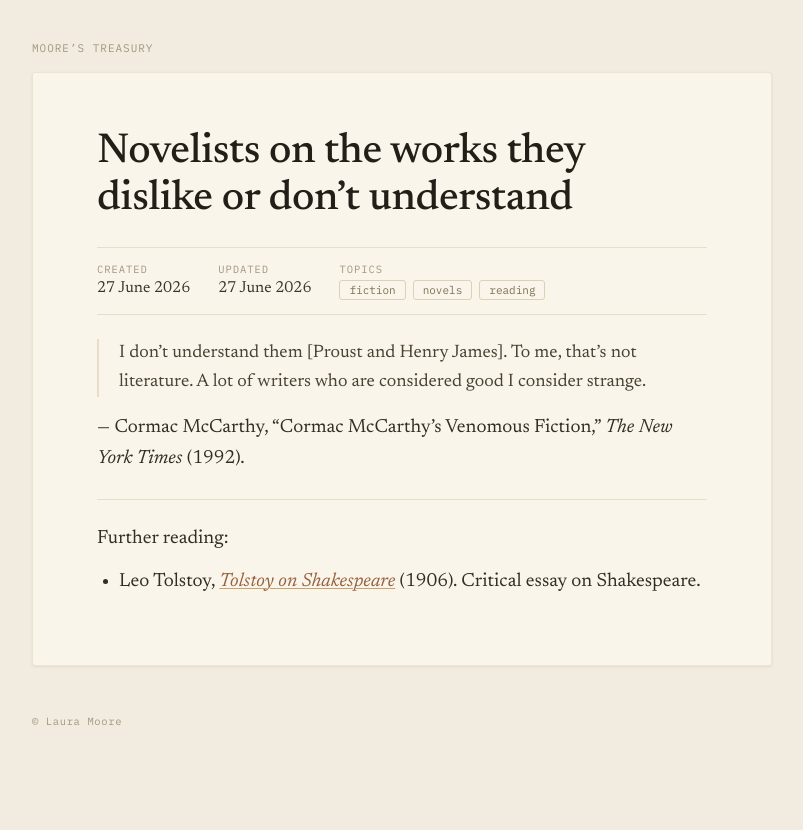
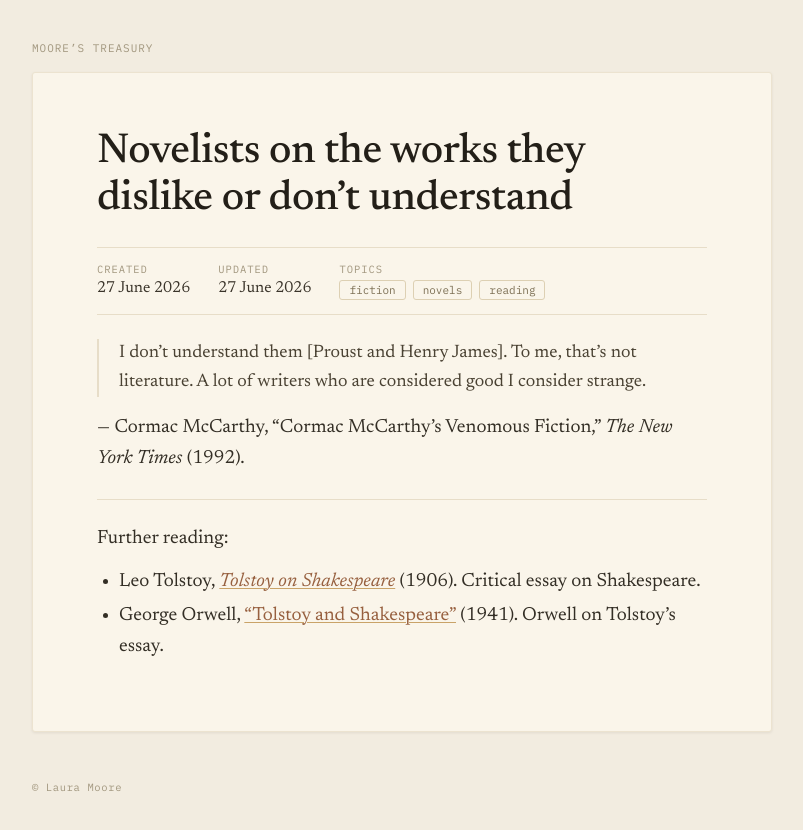
Before and after one commit to lauramoorewrites-del/treasury, a Jekyll site: the page built from _pages/novelists-on-works-they-dislike.md, in a window 1280 px wide. Shown: the top 830 px of the page, without its empty margins (238-1041 px from the left). Built offline with Jekyll 4.4.1, drawn with Linux system fonts in a browser that asks for light colours.

Commit message:
Add Orwell's response to Tolstoy on Shakespeare
Co-Authored-By: Claude Opus 4.6 (1M context) <noreply@anthropic.com>

```diff
--- a/_pages/novelists-on-works-they-dislike.md
+++ b/_pages/novelists-on-works-they-dislike.md
@@ -15,3 +15,4 @@ topics: [fiction, novels, reading]
 Further reading:
 
 - Leo Tolstoy, [*Tolstoy on Shakespeare*](https://storage.lib.uchicago.edu/pres/2006/0213/pres2006-0213.pdf) (1906). Critical essay on Shakespeare.
+- George Orwell, ["Tolstoy and Shakespeare"](https://www.marxists.org/archive/tolstoy/about/1941/tolstoy-and-shakespeare.html) (1941). Orwell on Tolstoy's essay.
```
